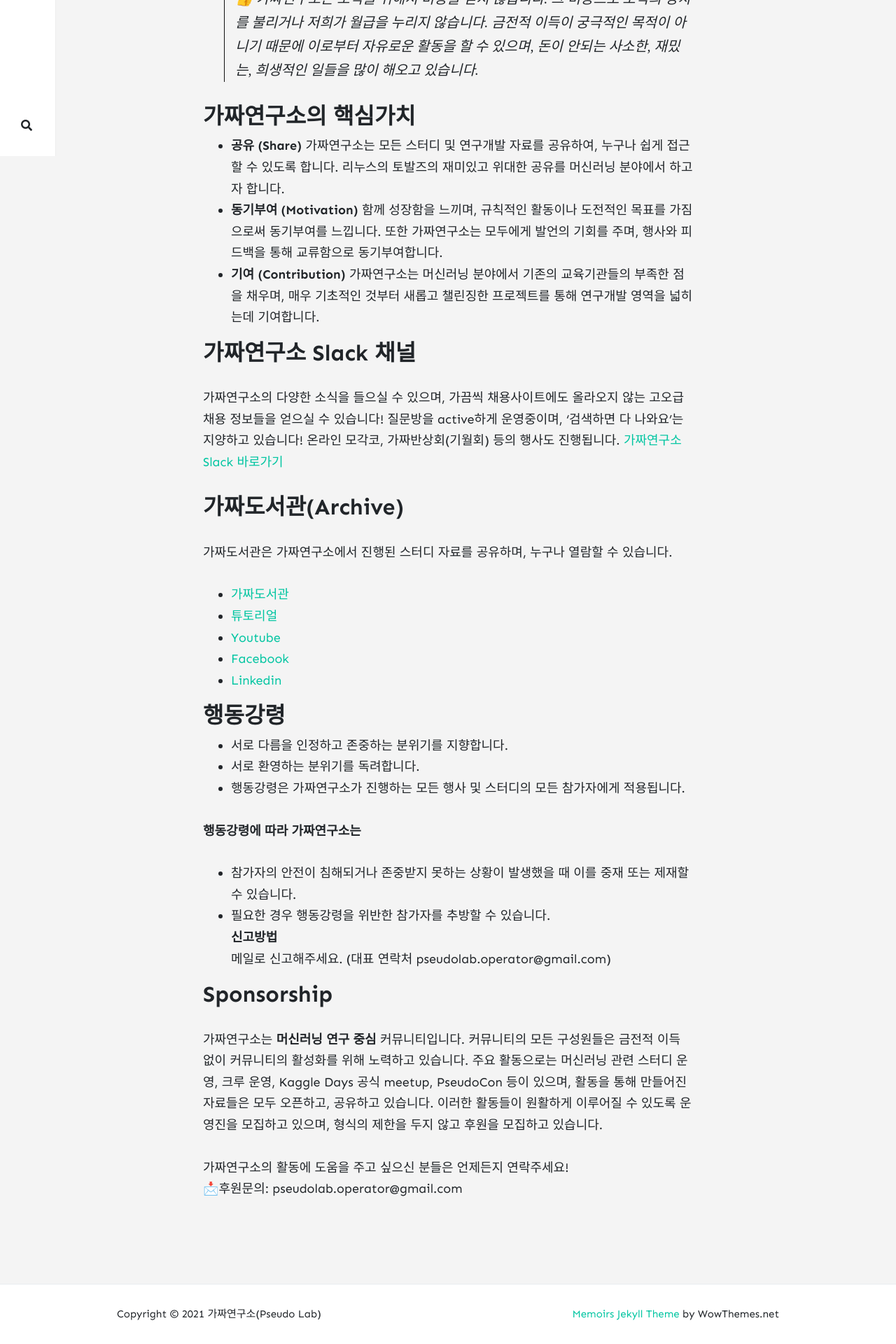
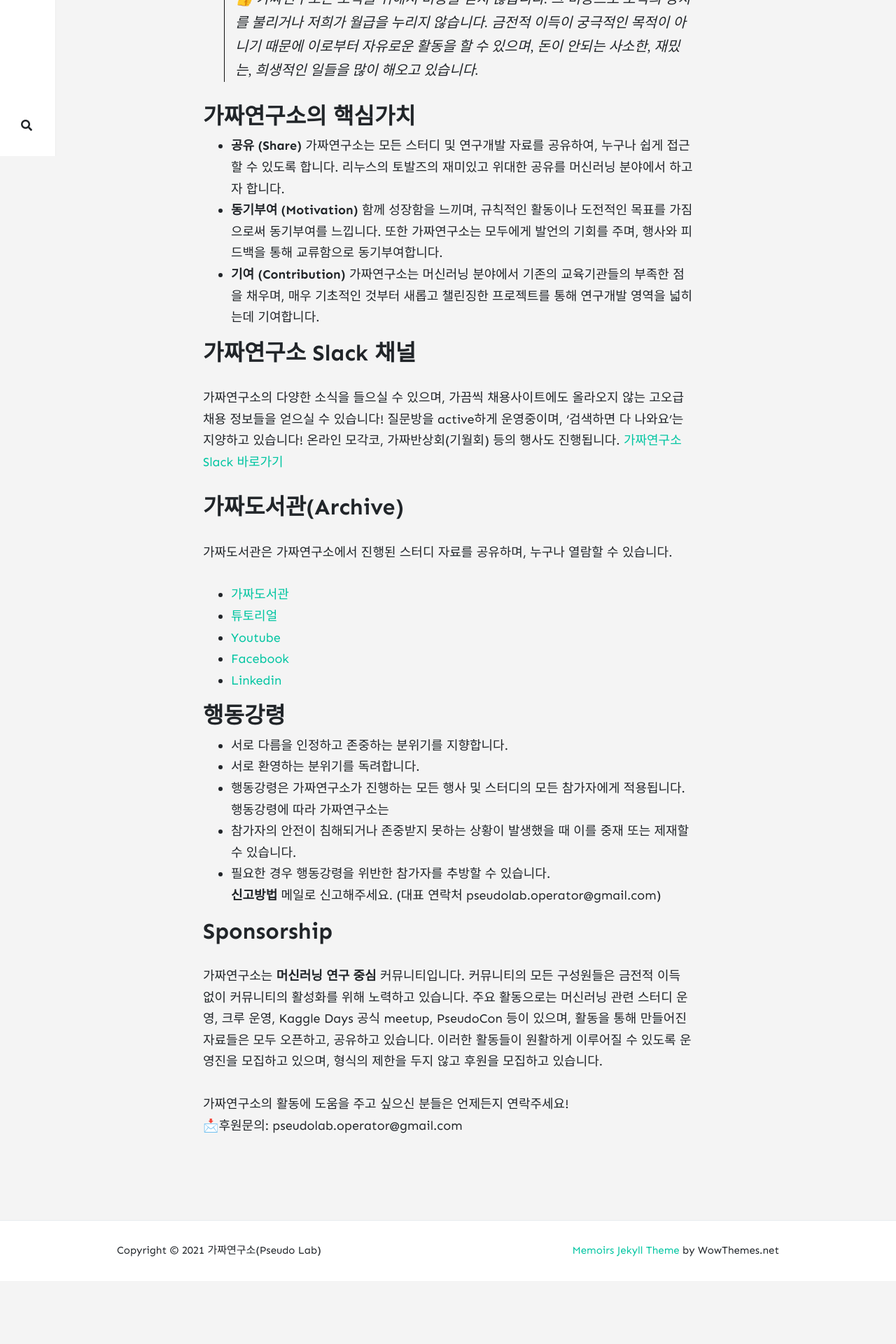
Before and after one commit to pseudolab/pseudolab.github.io, a Jekyll site: the page built from _pages/about.md, in a window 1280 px wide. Shown: the part 677-2597 px from the top of the page at 70% size. Built offline with Jekyll 4.4.1, drawn with Linux system fonts in a browser that asks for light colours; nearby versions of some CDN libraries; comment, search, counter and statistics services are not loaded; after the commit the page ends 2507 px from its top, so only the background shows below that.

```diff
--- a/_pages/about.md
+++ b/_pages/about.md
@@ -24,11 +24,8 @@ comments: False
 가짜연구소는 머신러닝 분야에서 기존의 교육기관들의 부족한 점을 채우며, 매우 기초적인 것부터 새롭고 챌린징한 프로젝트를 통해 연구개발 영역을 넓히는데 기여합니다.
 
 
-
 ## 가짜연구소 Slack 채널
-가짜연구소의 다양한 소식을 들으실 수 있으며, 가끔씩 채용사이트에도 올라오지 않는 고오급 채용 정보들을 얻으실 수 있습니다! 질문방을 active하게 운영중이며, '검색하면 다 나와요'는 지양하고 있습니다! 온라인 모각코, 가짜반상회(기월회) 등의 행사도 진행됩니다.
-[가짜연구소 Slack 바로가기](https://join.slack.com/t/pseudolab/shared_invite/zt-t8aqyun4-_a5Mc8GMMbsiMbb~7M~Y6A)
-
+가짜연구소의 다양한 소식을 들으실 수 있으며, 가끔씩 채용사이트에도 올라오지 않는 고오급 채용 정보들을 얻으실 수 있습니다! 질문방을 active하게 운영중이며, '검색하면 다 나와요'는 지양하고 있습니다! 온라인 모각코, 가짜반상회(기월회) 등의 행사도 진행됩니다. [가짜연구소 Slack 바로가기](https://join.slack.com/t/pseudolab/shared_invite/zt-t8aqyun4-_a5Mc8GMMbsiMbb~7M~Y6A)
 
 
 ## 가짜도서관(Archive)
@@ -40,17 +37,14 @@ comments: False
 - [Linkedin](https://www.linkedin.com/company/pseudolab/)
 
 
-
 ## 행동강령
 - 서로 다름을 인정하고 존중하는 분위기를 지향합니다.
 - 서로 환영하는 분위기를 독려합니다.
 - 행동강령은 가짜연구소가 진행하는 모든 행사 및 스터디의 모든 참가자에게 적용됩니다.
-
-**행동강령에 따라 가짜연구소는**
+행동강령에 따라 가짜연구소는
 - 참가자의 안전이 침해되거나 존중받지 못하는 상황이 발생했을 때 이를 중재 또는 제재할 수 있습니다.
 - 필요한 경우 행동강령을 위반한 참가자를 추방할 수 있습니다.
-**신고방법**
-메일로 신고해주세요. (대표 연락처 pseudolab.operator@gmail.com)
+**신고방법** 메일로 신고해주세요. (대표 연락처 pseudolab.operator@gmail.com)
 
 ## Sponsorship
 가짜연구소는 **머신러닝 연구 중심** 커뮤니티입니다. 커뮤니티의 모든 구성원들은 금전적 이득 없이 커뮤니티의 활성화를 위해 노력하고 있습니다. 주요 활동으로는 머신러닝 관련 스터디 운영, 크루 운영, Kaggle Days 공식 meetup, PseudoCon 등이 있으며, 활동을 통해 만들어진 자료들은 모두 오픈하고, 공유하고 있습니다. 이러한 활동들이 원활하게 이루어질 수 있도록 운영진을 모집하고 있으며, 형식의 제한을 두지 않고 후원을 모집하고 있습니다.
```
Also changed, not shown: _posts/2021-07-13-3기러너모집.md (+1 -0 lines).
